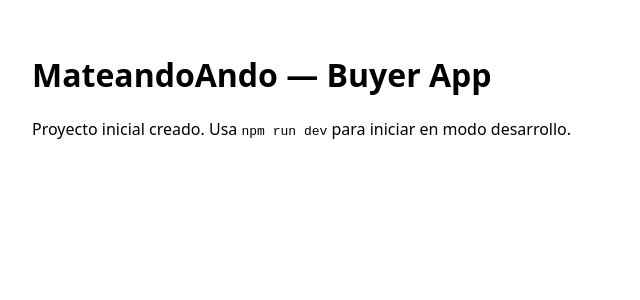
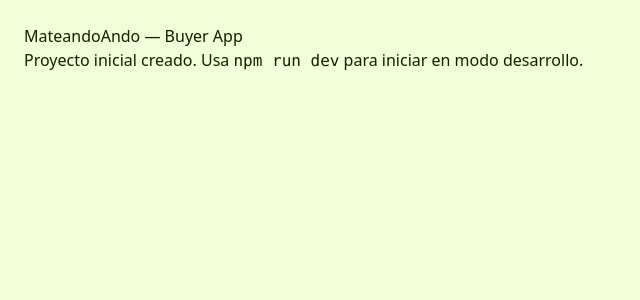
Before and after one commit to IAW-2026/proyecto-c-buyer2-mateandoando, a Next.js app: page / in a window 1280 px wide. Shown: the top 300 px of the page, without its empty margins (0-640 px from the left). Built offline with nearby package versions, Linux system fonts and the light colour scheme.

Commit message:
Configure global.css and layout files

```diff
--- a/src/app/api/customers/[id_user]/route.ts
+++ b/src/app/api/customers/[id_user]/route.ts
@@ -1,7 +1,6 @@
 import { withServiceAuth } from '@/lib/auth/clerk'
 import { clerkClient } from '@clerk/nextjs/server'
 import { db } from '@/lib/db'
-import { exists } from 'fs'
 
 export const GET = withServiceAuth(
     'X_SERVICE_TOKEN_SHIPPING',
--- a/src/app/layout.tsx
+++ b/src/app/layout.tsx
@@ -1,14 +1,25 @@
 import './ui/globals.css'
-import { ClerkProvider } from '@clerk/nextjs';
+import { ClerkProvider } from '@clerk/nextjs'
+import { Manrope, Inter } from 'next/font/google'
 
-export const metadata = {
-    title: 'MateandoAndo - Buyer'
-  }
+const manrope = Manrope({
+      subsets: ['latin'],
+      variable: '--font-manrope',
+      display: 'swap',
+})
+
+const inter = Inter({
+      subsets: ['latin'],
+      variable: '--font-inter',
+      display: 'swap',
+})
+
+export const metadata = { title: 'MateandoAndo - Buyer' }
 
 export default function RootLayout({ children }: { children: React.ReactNode }) {
       return (
               <ClerkProvider>
-      <html lang="es">
+                      <html lang="es" className={`${manrope.variable} ${inter.variable}`}>
                               <body>{children}</body>
                       </html>
               </ClerkProvider>
--- a/src/app/ui/globals.css
+++ b/src/app/ui/globals.css
@@ -1,18 +1,42 @@
-@tailwind base;
-@tailwind components;
-@tailwind utilities;
+@import "tailwindcss";
 
-input[type='number'] {
-  -moz-appearance: textfield;
-  appearance: textfield;
+@theme {
+      --color-primary: #012d1d;
+      --color-primary-container: #1b4332;
+      --color-on-primary: #ffffff;
+      --color-on-primary-container: #86af99;
+      --color-secondary: #924c00;
+      --color-secondary-container: #fda055;
+      --color-on-secondary: #ffffff;
+      --color-on-secondary-container: #703800;
+      --color-surface: #f0ffd8;
+      --color-surface-container-low: #e8facd;
+      --color-surface-container: #e2f4c8;
+      --color-on-surface: #121f05;
+      --color-on-surface-variant: #414844;
+      --color-outline: #717973;
+      --color-outline-variant: #c1c8c2;
+      --color-error: #ba1a1a;
+      --color-error-container: #ffdad6;
+      --color-on-error-container: #93000a;
+
+      --font-heading: var(--font-manrope);
+      --font-body: var(--font-inter);
 }
 
-input[type='number']::-webkit-inner-spin-button {
-  -webkit-appearance: none;
-  margin: 0;
+body {
+      background-color: var(--color-surface);
+      color: var(--color-on-surface);
+      font-family: var(--font-body, system-ui, sans-serif);
 }
 
+/* number input without arrow buttons */
+input[type='number'] {
+      -moz-appearance: textfield;
+      appearance: textfield;
+}
+input[type='number']::-webkit-inner-spin-button,
 input[type='number']::-webkit-outer-spin-button {
-  -webkit-appearance: none;
-  margin: 0;
+      -webkit-appearance: none;
+      margin: 0;
 }
```
Lines whose indentation alone changed are shown as unchanged.
